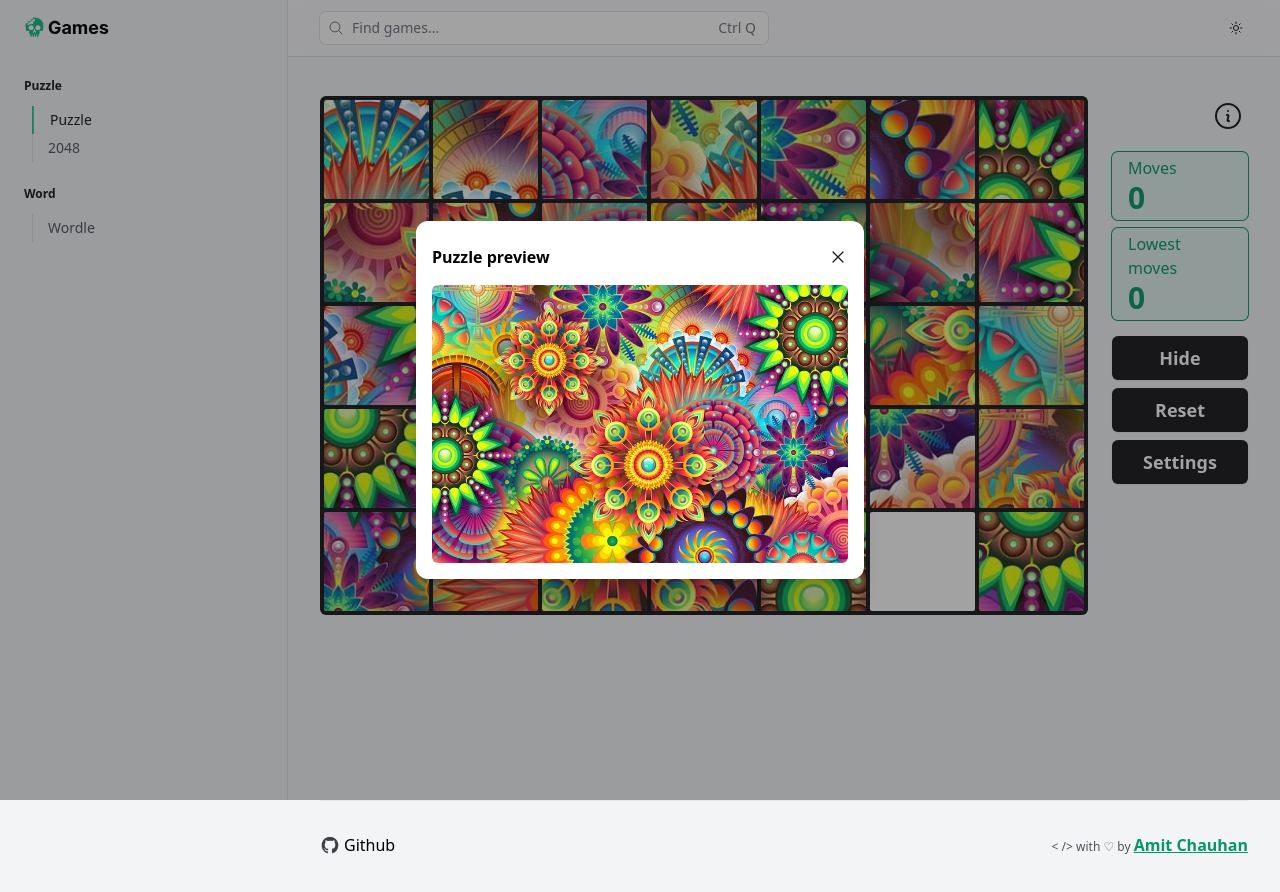
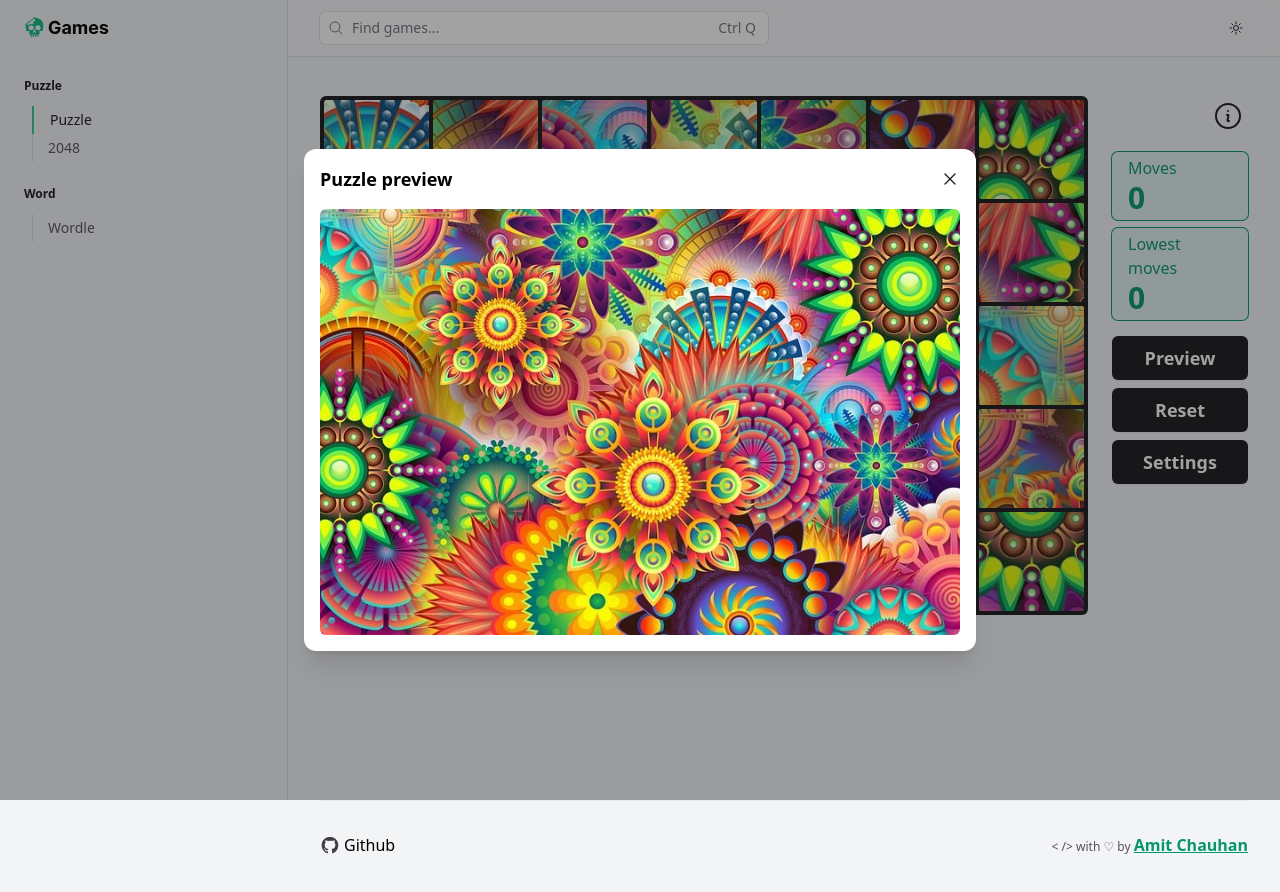
Before and after one commit to Legend0619/ManyGames, a React (Vite) app: page /puzzle in a window 1280 px wide. Both pictures are taken after a click on the button "Preview". Shown: the top 892 px of the page. Built offline with nearby package versions, Linux system fonts and the light colour scheme.

Commit message:
replaced all modal with basic modal

```diff
--- a/src/components/games/slidePuzzle/GameBoard.tsx
+++ b/src/components/games/slidePuzzle/GameBoard.tsx
@@ -2,7 +2,6 @@ import { useSwipeable } from "react-swipeable";
 import {
   ArrowPathIcon,
   EyeIcon,
-  EyeSlashIcon,
   InformationCircleIcon,
 } from "@heroicons/react/24/outline";
 import { useEffect, useRef, useState } from "react";
@@ -12,10 +11,10 @@ import { splitImageToTiles, verifyImageUrl } from "../../../utility/image";
 import GameWonLostModal from "../../modal/GameWonLostModal";
 import PageMeta from "../../utility/PageMeta";
 import { GameBoard } from "./GameLogic";
-import PreviewModal from "./PreviewModal";
 import { SlidePuzzleSettingModal } from "./SettingModal";
 import { useEventListener } from "../../../hooks/useEventListener";
 import { BasicModal } from "../../modal/BasicModal";
+import PreviewModal from "./PreviewModal";
 
 enum MoveDirection {
   UP = 1,
@@ -258,13 +257,9 @@ export default function SlidePuzzleBoard(props: IPuzzleProps) {
                 onClick={() => setOpenPreviewModal((prev) => !prev)}
               >
                 <span className="hidden text-base font-semibold text-white dark:text-zinc-900 sm:block lg:text-lg">
-                  {openPreviewModal ? "Hide" : "Preview"}
+                  Preview
                 </span>
-                {openPreviewModal ? (
-                  <EyeSlashIcon className="block h-6 w-6 stroke-white dark:stroke-zinc-900 sm:hidden" />
-                ) : (
-                  <EyeIcon className="block h-6 w-6 stroke-white dark:stroke-zinc-900 sm:hidden" />
-                )}
+                <EyeIcon className="block h-6 w-6 stroke-white dark:stroke-zinc-900 sm:hidden" />
               </button>
               <button
                 className="rounded-md bg-zinc-900 p-2 shadow-sm transition-colors duration-100 ease-in hover:bg-zinc-700 dark:bg-emerald-400 dark:ring-1 dark:ring-inset dark:ring-emerald-400/20 dark:hover:bg-emerald-400/80 dark:hover:ring-emerald-400 sm:px-4 lg:w-full"
@@ -307,22 +302,24 @@ export default function SlidePuzzleBoard(props: IPuzzleProps) {
       </div>
       <SlidePuzzleSettingModal
         isOpen={openSettingModal}
-        closeModal={handleCloseSettingModal}
+        closeModal={setOpenSettingModal}
         imageUrl={imageUrl}
         col={boardTileDimenstion.col}
         row={boardTileDimenstion.row}
         submit={handleUpatePuzzle}
       />
       <PreviewModal
+        title="Puzzle preview"
         isOpen={openPreviewModal}
-        closeModal={() => setOpenPreviewModal(false)}
+        closeModal={setOpenPreviewModal}
+        className="max-w-2xl"
         imageUrl={imageUrl}
       />
       {board.hasWon() && (
         <GameWonLostModal
           isOpen={openWonModal}
           closeModal={handleCloseWonModal}
-          type="won"
+          isWon
         >
           <div className="mt-4">
             <p className="mb-1 text-sm text-gray-500">
--- a/src/components/games/slidePuzzle/PreviewModal.tsx
+++ b/src/components/games/slidePuzzle/PreviewModal.tsx
@@ -1,49 +1,17 @@
-import { Fragment } from "react";
-import { Dialog, Transition } from "@headlessui/react";
-import { XMarkIcon } from "@heroicons/react/24/outline";
+import { BasicModal, BasicModalProps } from "../../modal/BasicModal";
 
-export interface IPreviewModalProps {
-  isOpen: boolean;
-  closeModal: () => void;
+type PreviewModalProps = {
   imageUrl: string;
-}
+} & BasicModalProps;
 
-export default function PreviewModal(props: IPreviewModalProps) {
+export default function PreviewModal(props: PreviewModalProps) {
   return (
-    <Transition appear show={props.isOpen} as={Fragment}>
-      <Dialog as="div" className="relative z-[80]" onClose={props.closeModal}>
-        <Transition.Child
-          as={Fragment}
-          enter="ease-out duration-300"
-          enterFrom="opacity-0"
-          enterTo="opacity-100"
-          leave="ease-in duration-200"
-          leaveFrom="opacity-100"
-          leaveTo="opacity-0"
+    <BasicModal
+      title="Puzzle preview"
+      isOpen={props.isOpen}
+      closeModal={props.closeModal}
+      className={props.className}
     >
-          <div className="fixed inset-0 bg-zinc-900 bg-opacity-40 dark:bg-zinc-700 dark:bg-opacity-50" />
-        </Transition.Child>
-
-        <div className="fixed inset-0 overflow-y-auto">
-          <div className="flex min-h-full items-center justify-center p-4 text-center">
-            <Transition.Child
-              as={Fragment}
-              enter="ease-out duration-300"
-              enterFrom="opacity-0 scale-95"
-              enterTo="opacity-100 scale-100"
-              leave="ease-in duration-200"
-              leaveFrom="opacity-100 scale-100"
-              leaveTo="opacity-0 scale-95"
-            >
-              <Dialog.Panel className="w-full max-w-md transform overflow-hidden rounded-xl bg-white p-4 text-left align-middle shadow-xl transition-all dark:bg-zinc-900">
-                <div className="mt-2 flex items-center justify-between">
-                  <Dialog.Title className="font-semibold dark:text-gray-200">
-                    Puzzle preview
-                  </Dialog.Title>
-                  <button onClick={() => props.closeModal()}>
-                    <XMarkIcon className="h-5 w-5 text-zinc-900 dark:text-white" />
-                  </button>
-                </div>
       <div className="mt-4">
         <img
           loading="lazy"
@@ -52,11 +20,6 @@ export default function PreviewModal(props: IPreviewModalProps) {
           className="mt-1 rounded-md bg-cover"
         />
       </div>
-              </Dialog.Panel>
-            </Transition.Child>
-          </div>
-        </div>
-      </Dialog>
-    </Transition>
+    </BasicModal>
   );
 }
--- a/src/components/games/wordle/GameBoard.tsx
+++ b/src/components/games/wordle/GameBoard.tsx
@@ -205,7 +205,7 @@ export default function WordleGameBoard(props: IWordleGameBoardProps) {
         <GameWonLostModal
           isOpen={openModal}
           closeModal={handleCloseModal}
-          type={board.hasWon() ? "won" : "lost"}
+          isWon={board.hasWon()}
         >
           <div className="mt-4">
             <div className="text-md mb-1 text-gray-500">
--- a/src/components/modal/BasicModal.tsx
+++ b/src/components/modal/BasicModal.tsx
@@ -3,15 +3,16 @@ import { Dialog, Transition } from "@headlessui/react";
 import { XMarkIcon } from "@heroicons/react/24/outline";
 import { classNames } from "../../utility/css";
 
-export type BasicModal = {
+export type BasicModalProps = {
   title?: string;
-  children: ReactNode;
+  children?: ReactNode;
   isOpen: boolean;
   closeModal: Dispatch<React.SetStateAction<boolean>>;
   className?: string;
+  confetti?: ReactNode;
 };
 
-export function BasicModal(props: BasicModal) {
+export function BasicModal(props: BasicModalProps) {
   const { title, children, isOpen, closeModal, className } = props;
 
   return (
@@ -30,6 +31,7 @@ export function BasicModal(props: BasicModal) {
         </Transition.Child>
 
         <div className="fixed inset-0 overflow-y-auto">
+          {props.confetti}
           <div className="flex min-h-full items-center justify-center p-4 text-center">
             <Transition.Child
               as={Fragment}
@@ -47,7 +49,7 @@ export function BasicModal(props: BasicModal) {
                 )}
               >
                 <div className="flex items-center justify-between">
-                  <Dialog.Title className="font-semibold dark:text-gray-200">
+                  <Dialog.Title className="text-lg font-semibold dark:text-gray-200">
                     {title ?? "Basic modal"}
                   </Dialog.Title>
                   <button onClick={() => closeModal(false)}>
--- a/src/components/modal/GameWonLostModal.tsx
+++ b/src/components/modal/GameWonLostModal.tsx
@@ -1,63 +1,20 @@
-import { Dialog, Transition } from "@headlessui/react";
-import { XMarkIcon } from "@heroicons/react/24/outline";
-import { Fragment, ReactNode } from "react";
 import ConfettiComponent from "./ConfettiComponent";
+import { BasicModal, BasicModalProps } from "./BasicModal";
 
-export interface IGameWonLostModalProps<T> {
-  children?: ReactNode | T;
-  type: "won" | "lost";
-  isOpen: boolean;
-  closeModal: () => void;
-}
+export type GameWonLostModalProps = {
+  isWon: boolean;
+} & BasicModalProps;
 
-export default function GameWonLostModal<T extends ReactNode>(
-  props: IGameWonLostModalProps<T>,
-) {
+export default function GameWonLostModal(props: GameWonLostModalProps) {
   return (
-    <Transition appear show={props.isOpen} as={Fragment}>
-      <Dialog as="div" className="relative z-[80]" onClose={props.closeModal}>
-        <Transition.Child
-          as={Fragment}
-          enter="ease-out duration-300 delay-1000"
-          enterFrom="opacity-0"
-          enterTo="opacity-100"
-          leave="ease-in duration-200"
-          leaveFrom="opacity-100"
-          leaveTo="opacity-0"
-        >
-          <div className="fixed inset-0 bg-zinc-900 bg-opacity-50 dark:bg-zinc-700 dark:bg-opacity-70" />
-        </Transition.Child>
-
-        <div className="fixed inset-0 overflow-y-auto">
-          <div className="flex min-h-full items-center justify-center p-4 text-center">
-            <Transition.Child
-              as={Fragment}
-              enter="ease-out duration-300 delay-1000"
-              enterFrom="opacity-0 scale-95"
-              enterTo="opacity-100 scale-100"
-              leave="ease-in duration-200"
-              leaveFrom="opacity-100 scale-100"
-              leaveTo="opacity-0 scale-95"
-            >
-              <Dialog.Panel className="relative w-full max-w-md transform overflow-hidden rounded-2xl bg-white p-6 text-left align-middle shadow-xl transition-all dark:bg-zinc-900">
-                <div className="flex justify-between">
-                  <Dialog.Title
-                    as="h3"
-                    className="text-lg font-medium leading-6 text-gray-900 dark:text-white"
-                  >
-                    {props.type === "won" ? "You Won" : "You Lost"}
-                  </Dialog.Title>
-                  <button onClick={props.closeModal} className="outline-none">
-                    <XMarkIcon className="h-5 w-5 text-zinc-900 dark:text-white" />
-                  </button>
-                </div>
-                {props.children}
-              </Dialog.Panel>
-            </Transition.Child>
-          </div>
-          {props.type === "won" && <ConfettiComponent />}
-        </div>
-      </Dialog>
-    </Transition>
+    <BasicModal
+      title={props.isWon ? "You won" : "You Lost"}
+      isOpen={props.isOpen}
+      closeModal={props.closeModal}
+      className={props.className}
+      confetti={props.isWon && <ConfettiComponent />}
+    >
+      {props.children}
+    </BasicModal>
   );
 }
```
Also changed, not shown: src/components/games/slidePuzzle/SettingModal.tsx (+16 -54 lines). Lines whose indentation alone changed are shown as unchanged.
